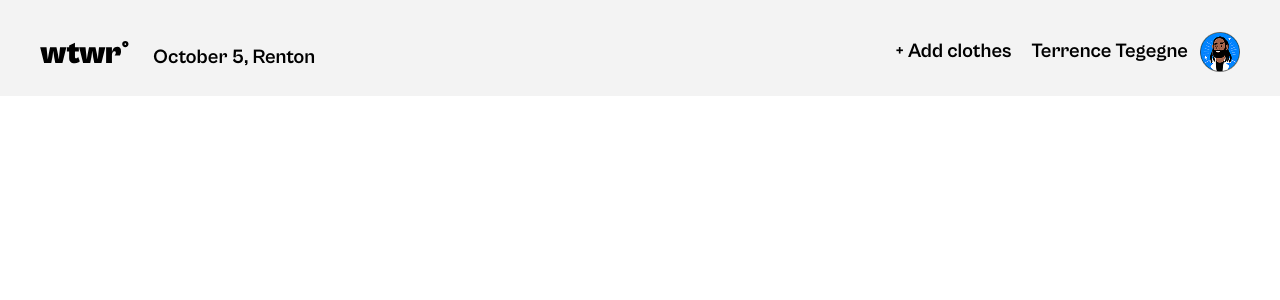
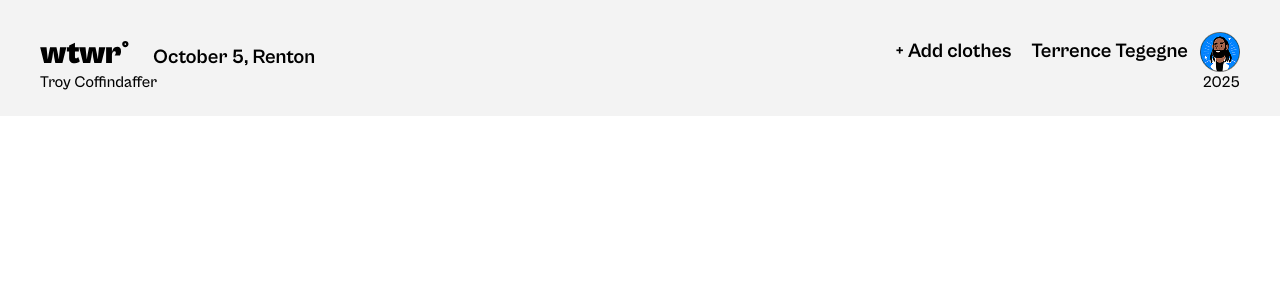
Before and after one commit to tcatt71/se_project_react, a React (Vite) app: page / in a window 1280 px wide. Shown: the top 300 px of the page. Built offline with nearby package versions, Linux system fonts and the light colour scheme.

Commit message:
feat(footer): implement Footer component

```diff
--- /dev/null
+++ b/src/blocks/footer.css
@@ -0,0 +1,9 @@
+.footer {
+  display: flex;
+  justify-content: space-between;
+  max-width: 1358px;
+  font-family: "Cabinet Grotesk Medium";
+  font-size: 16px;
+  font-weight: 500;
+  line-height: 20px;
+}
--- a/src/components/App.jsx
+++ b/src/components/App.jsx
@@ -1,6 +1,7 @@
 import AppContainer from "./AppContainer";
 import Header from "./Header";
 import Main from "./Main";
+import Footer from "./Footer";
 
 function App() {
   return (
@@ -8,6 +9,7 @@ function App() {
       <AppContainer>
         <Header />
         <Main />
+        <Footer />
       </AppContainer>
     </div>
   );
--- a/src/components/Footer.jsx
+++ b/src/components/Footer.jsx
@@ -1,3 +1,12 @@
-function Footer() {}
+function Footer() {
+  const year = new Date().getFullYear();
+
+  return (
+    <footer className="footer">
+      <span className="footer__author">Troy Coffindaffer</span>
+      <span className="footer__current-year">{year}</span>
+    </footer>
+  );
+}
 
 export default Footer;
--- a/src/index.css
+++ b/src/index.css
@@ -3,3 +3,4 @@
 @import url("./blocks/app.css");
 @import url("./blocks/app-container.css");
 @import url("./blocks/header.css");
+@import url("./blocks/footer.css");
```
